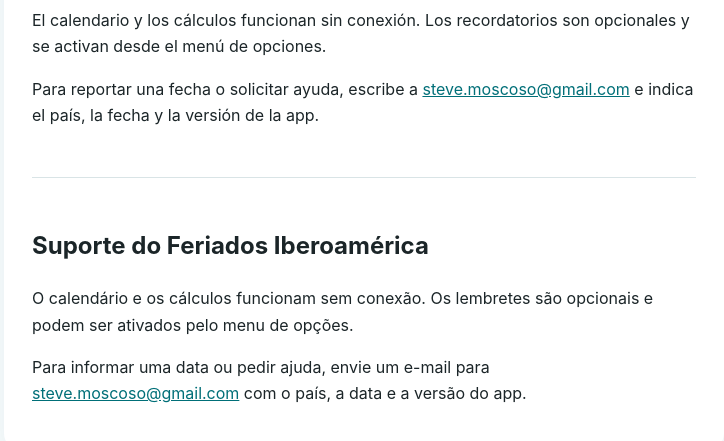
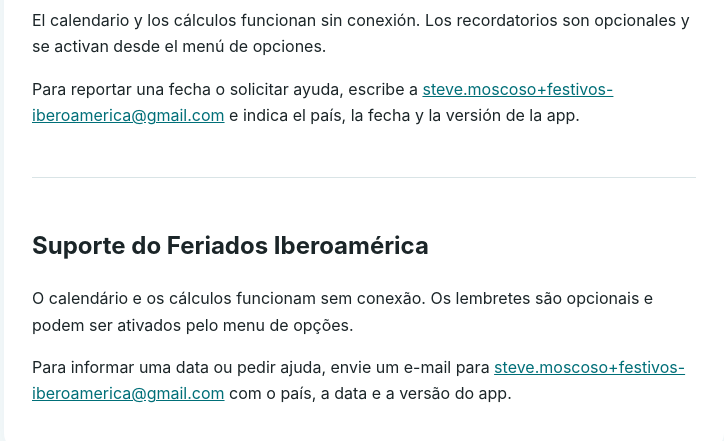
Before and after one commit to steveazul87/festivos-latam-privacy, a plain HTML site: page support.html in a window 1280 px wide. Shown: the part 199-640 px from the top of the page, without its empty margins (276-1000 px from the left). Drawn offline with Linux system fonts and the light colour scheme.

Commit message:
Use app-specific Gmail contact alias

```diff
--- a/support.html
+++ b/support.html
@@ -1,3 +1,3 @@
 <!doctype html>
 <html lang="es"><head><meta charset="utf-8"><meta name="viewport" content="width=device-width,initial-scale=1"><meta name="description" content="Soporte de Festivos Iberoamérica y Feriados Iberoamérica."><title>Soporte | Festivos Iberoamérica</title><style>body{font-family:-apple-system,BlinkMacSystemFont,"Segoe UI",Roboto,sans-serif;max-width:720px;margin:40px auto;padding:0 18px;line-height:1.65;color:#1b2528;background:#f7fbfc}main{background:#fff;padding:28px;border-radius:18px;box-shadow:0 8px 30px #0b566212}a{color:#006f78}hr{margin:3rem 0;border:0;border-top:1px solid #d9e4e6}</style></head>
-<body><main><p><a href="privacidad-ios-1.0.html">Privacidad de iOS 1.0</a></p><h1>Soporte de Festivos Iberoamérica</h1><p>El calendario y los cálculos funcionan sin conexión. Los recordatorios son opcionales y se activan desde el menú de opciones.</p><p>Para reportar una fecha o solicitar ayuda, escribe a <a href="mailto:steve.moscoso@gmail.com">steve.moscoso@gmail.com</a> e indica el país, la fecha y la versión de la app.</p><hr><section lang="pt-BR"><h1>Suporte do Feriados Iberoamérica</h1><p>O calendário e os cálculos funcionam sem conexão. Os lembretes são opcionais e podem ser ativados pelo menu de opções.</p><p>Para informar uma data ou pedir ajuda, envie um e-mail para <a href="mailto:steve.moscoso@gmail.com">steve.moscoso@gmail.com</a> com o país, a data e a versão do app.</p></section></main></body></html>
+<body><main><p><a href="privacidad-ios-1.0.html">Privacidad de iOS 1.0</a></p><h1>Soporte de Festivos Iberoamérica</h1><p>El calendario y los cálculos funcionan sin conexión. Los recordatorios son opcionales y se activan desde el menú de opciones.</p><p>Para reportar una fecha o solicitar ayuda, escribe a <a href="mailto:steve.moscoso+festivos-iberoamerica@gmail.com">steve.moscoso+festivos-iberoamerica@gmail.com</a> e indica el país, la fecha y la versión de la app.</p><hr><section lang="pt-BR"><h1>Suporte do Feriados Iberoamérica</h1><p>O calendário e os cálculos funcionam sem conexão. Os lembretes são opcionais e podem ser ativados pelo menu de opções.</p><p>Para informar uma data ou pedir ajuda, envie um e-mail para <a href="mailto:steve.moscoso+festivos-iberoamerica@gmail.com">steve.moscoso+festivos-iberoamerica@gmail.com</a> com o país, a data e a versão do app.</p></section></main></body></html>
```
